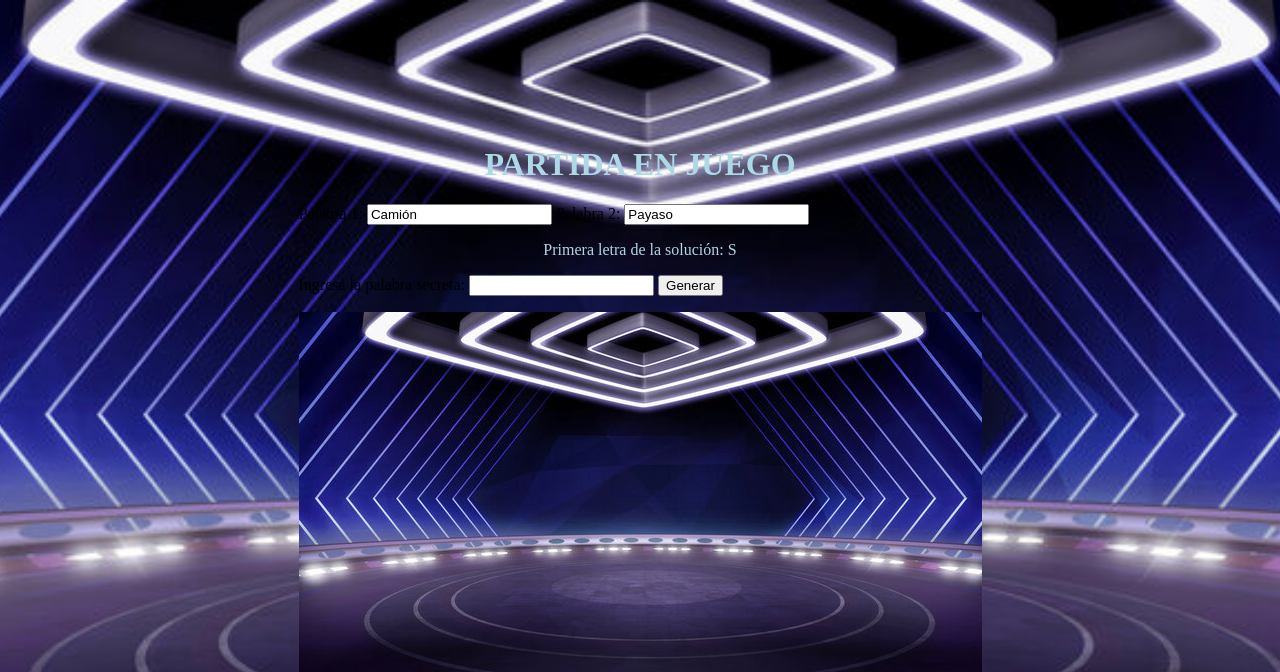
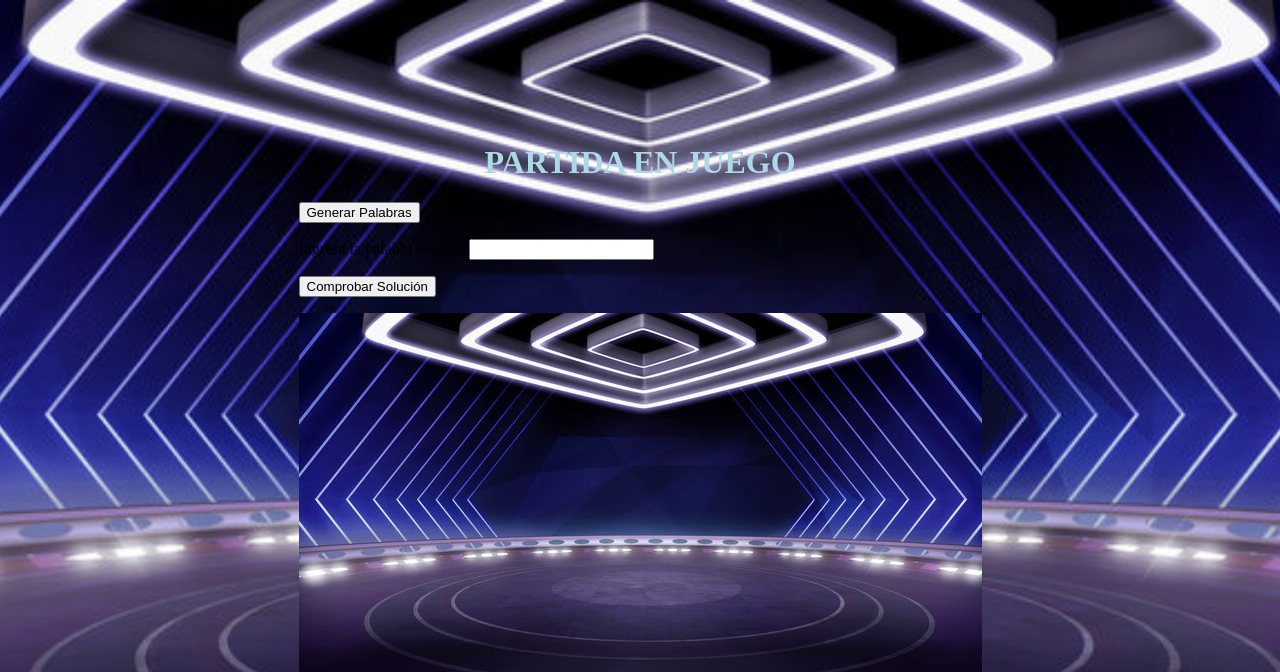
Before and after one commit to alexpareja/ReAIccionEnCadena, a Django app: page /game/ in a window 1280 px wide. Shown: the top 672 px of the page. Run offline with Django 4.2, Linux system fonts and the light colour scheme.

Commit message:
GenerarPalabras y introducir solucion

```diff
--- a/TFG_ReCAI/ReCAI_APP/templates/game.html
+++ b/TFG_ReCAI/ReCAI_APP/templates/game.html
@@ -5,21 +5,16 @@
 {% block title %} PARTIDA EN JUEGO {% endblock %}
 {%block content %}
     <h1>PARTIDA EN JUEGO</h1>
+    <button type="button" onclick="generateWords()">Generar Palabras</button>
+    <form id="wordForm">
+        <p><span id="word1"></span></p>
+        <p><span id="word2"></span></p>
+        <p><span id="letter"></span></p>
+        <label for="solution">Ingresa la palabra secreta:</label>
+        <input type="text" id="solution" required>
+        <p><span id="result"></span></p>
 
-    <form id="wordForm">
-        <label for="word1">Palabra 1:</label>
-        <input type="text" id="word1" value="Camión" readonly>
-
-        <label for="word2">Palabra 2:</label>
-        <input type="text" id="word2" value="Payaso" readonly>
-
-        <p>Primera letra de la solución: <span id="firstLetter">S</span></p>
-
-
-        <label for="word3">Ingresa la palabra secreta:</label>
-        <input type="text" id="word3" required>
-
-        <button type="button" onclick="checkSolution()">Generar</button>
+        <button type="button" onclick="checkSolution()">Comprobar Solución</button>
 
     </form>
     <p id="result"></p>
@@ -28,23 +23,21 @@
 
 
 <script>
-            // Obtener las dos primeras palabras
-            var word1 = document.getElementById('word1').value.trim();
-        var word2 = document.getElementById('word2').value.trim();
+    function generateWords() {
+            document.getElementById('word1').textContent = "Palabra 1: " + "Payaso";
+            document.getElementById('word2').textContent = "Palabra 2: " + "Camión";
+            document.getElementById('letter').textContent = "Letra: " + "B";
+    }
 
-        // Mostrar la primera letra de la solución
-        var firstLetter = document.getElementById('firstLetter');
+    function checkSolution() {
+        var solution = document.getElementById('solution').value.trim();
 
-        function checkSolution() {
-            // Obtener la solución ingresada por el usuario
-            var userSolution = document.getElementById('word3').value.trim();
+        if (solution.toLowerCase() === "Bombero".toLowerCase()) {
+            document.getElementById('result').textContent = "¡Correcto!";
+        } else {
+            document.getElementById('result').textContent = "Incorrecto. Intenta de nuevo.";
+        }
+    }
 
-            // Verificar la solución
-            if (userSolution.toLowerCase()[1] === firstLetter.toLowerCase()) {
-                document.getElementById('result').textContent = "¡Correcto!";
-            } else {
-                document.getElementById('result').textContent = "Incorrecto. Intenta de nuevo.";
-            }
-        }
 </script>
 {% endblock %}
```
